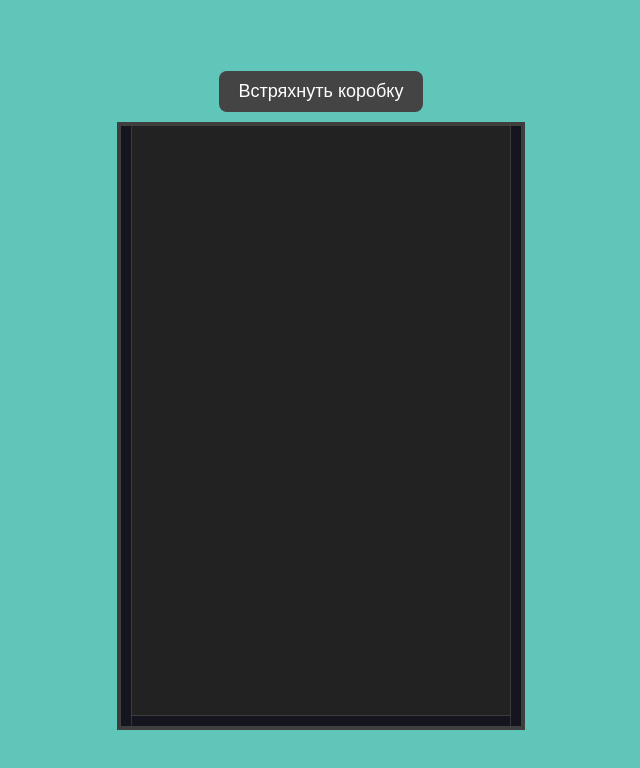
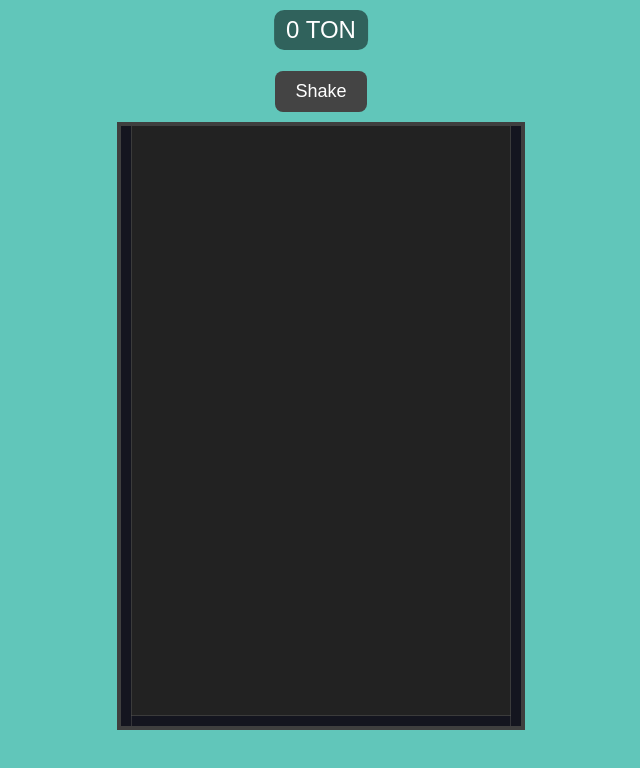
Before and after one commit to maximcodepro1337/telegrammerge, a plain HTML site: page index.html in a window 1280 px wide. Shown: the whole page, without its empty margins (319-959 px from the left). Drawn offline with nearby package versions, Linux system fonts and the light colour scheme.

Commit message:
Update index.html

```diff
--- a/index.html
+++ b/index.html
@@ -2,7 +2,7 @@
 <html lang="ru">
 <head>
   <meta charset="UTF-8">
-  <title>Игра с Физикой — Встряхивание</title>
+  <title>telegram merge</title>
   <style>
     body {
       margin: 0;
@@ -15,8 +15,9 @@
       gap: 10px;
     }
     canvas {
-      border: 4px solid rgb(63, 63, 63);
+        border: 4px solid rgb(63, 63, 63);
     }
+
     button {
       padding: 10px 20px;
       font-size: 18px;
@@ -29,14 +30,28 @@
     button:hover {
       background: #666;
     }
+    #priceCounter {
+    position: absolute;
+    top: 10px;
+    left: 50%;
+    transform: translateX(-50%);
+    font-size: 24px;
+    font-family: sans-serif;
+    background: rgba(0,0,0,0.5);
+    color: white;
+    padding: 6px 12px;
+    border-radius: 10px;
+    z-index: 1000;
+    }
+
   </style>
 </head>
 <body>
-  <button id="shakeButton">Встряхнуть коробку</button>
+  <div id="priceCounter">0 TON</div>
+  <button id="shakeButton">Shake</button>
   <script src="https://cdn.jsdelivr.net/npm/matter-js"></script>
   <script type="module" src="textures.js"></script>
   <script type="module" src="game.js"></script>
-  <script type="module" src="Modelpicker.js"></script>
 
 
 </body>
```
